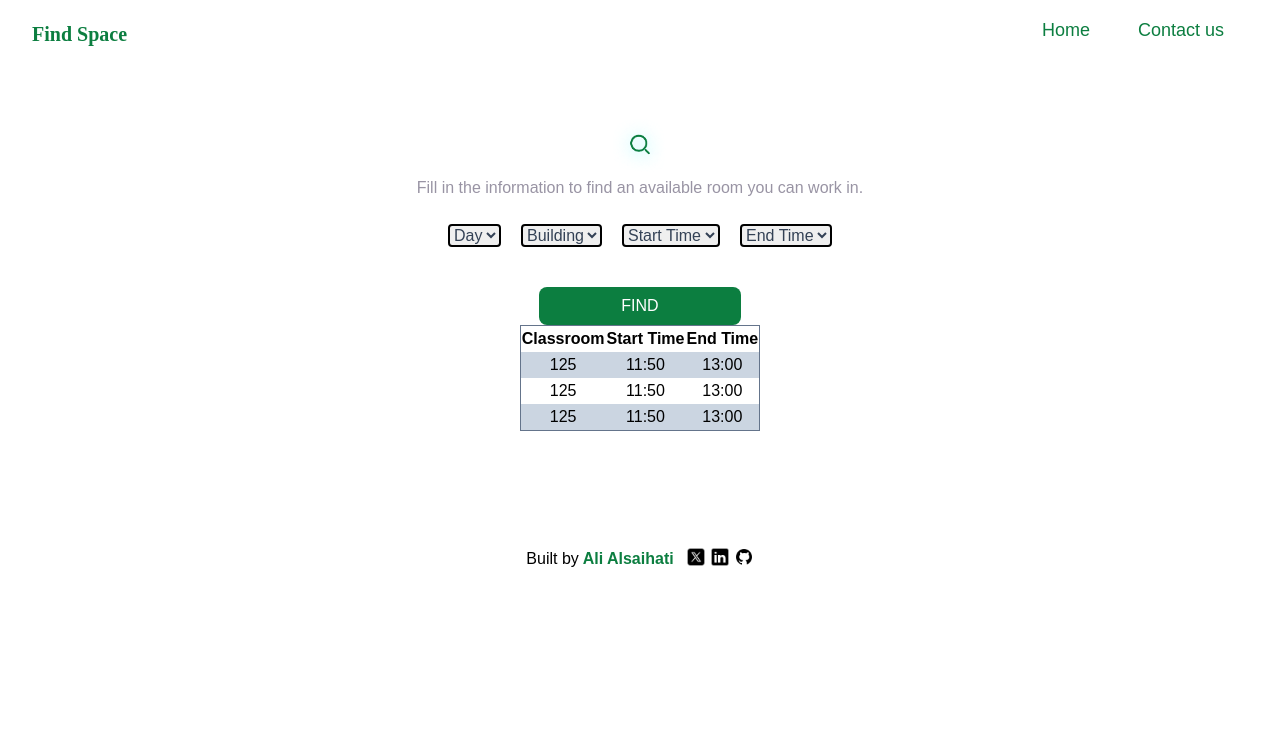
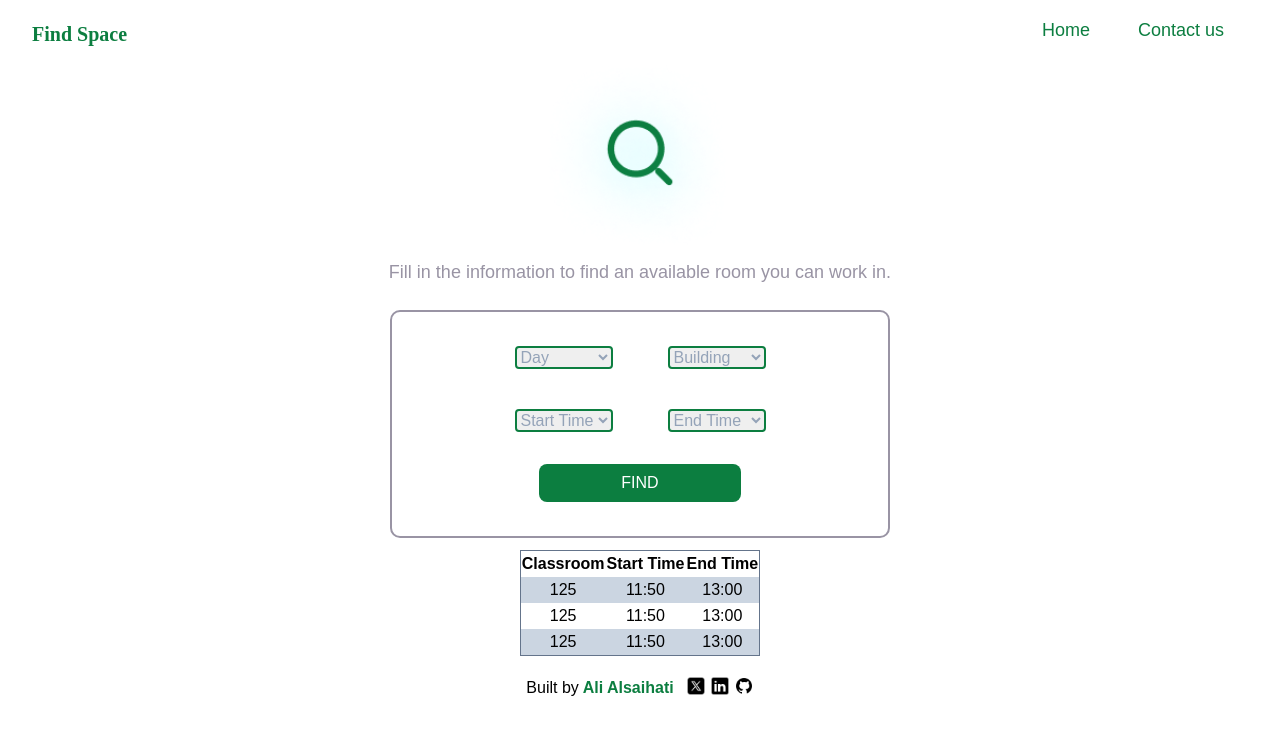
Before and after one commit to Ali-SWE/find-space, a Next.js app: page / in a window 1280 px wide. Shown: the top 734 px of the page. Built offline with nearby package versions, Linux system fonts and the light colour scheme; a web font is replaced by a local one.

Commit message:
working on the main page UI

```diff
--- /dev/null
+++ b/app/components/Info.tsx
@@ -0,0 +1,65 @@
+import React from "react";
+import Button from "./Button";
+import { generateHoursList } from "../utils";
+import buildingsAndRooms from "../../public/buildings.json";
+
+const buildings = buildingsAndRooms.map((obj) => obj.buildingNumber )
+console.log(buildings)
+
+const hoursList = generateHoursList()
+
+
+
+const selectData = [
+  {
+    nameAndId:"select-day",
+    text:"Day",
+    list: ["U", "M", "T", "W", "R"]
+  },
+  {
+    nameAndId:"select-building",
+    text:"Building",
+    list: buildings
+
+  },
+  {
+    nameAndId:"select-start-time",
+    text:"Start Time",
+    list: hoursList
+
+  },
+  {
+    nameAndId:"select-end-time",
+    text:"End Time",
+    list: hoursList
+
+  },
+]
+
+const Info: React.FC = () =>{
+    return (
+        <div className="box-border grid grid-cols-1 gap-y-8 justify-items-center mb-3
+         border-2 w-[282px] md:w-[500px] border-secondary p-[34px] rounded-[10px]">
+            <div className="grid grid-cols-2 gap-y-10 gap-x-[30px] md:gap-x-[55px]">
+            {
+                selectData.map(data =>(
+                            <select name={data.nameAndId} id={data.nameAndId} className="border-2 border-primary rounded text-slate-400 text-xs md:text-base">
+                                <option value="">
+                                    {data.text}
+                                </option>
+                                {data.list.map(item =>
+                                    <option key={item} value={item}>{item}</option>
+                                    )}
+                            </select>
+
+
+                ))
+            }
+            </div>
+            <Button/>
+
+        </div>
+        )
+}
+
+export default Info;
--- a/app/components/Navbar.tsx
+++ b/app/components/Navbar.tsx
@@ -8,13 +8,13 @@ const Navbar: React.FC = () => {
   const [isMenuOpen, setIsMenuOpen] = useState(false);
 
   return (
-    <div className='text-primary'>
-      <nav className="w-full fixed top-0 left-0 right-0 z-10">
+    <header className='text-primary'>
+      <nav className="w-full fixed top-0 left-0 right-0">
         <div className="justify-between px-4 mx-auto lg:max-w-7xl md:items-center md:flex md:px-8">
           <div>
             <div className="flex items-center justify-between py-3 md:py-5 md:block">
-              {/* ORGANIZATION NAME */}
 
+            {/* ORGANIZATION NAME */}
             <h2 className="text-xl font-bold  font-aclonic">Find Space</h2>
 
               {/* HAMBURGER BUTTON FOR SMALL SCREENS */}
@@ -46,7 +46,7 @@ const Navbar: React.FC = () => {
                 </li>
 
                 <li className="pb-4 text-lg py-2 md:px-6 text-center hover:text-gray-500">
-                  <Link href="/about"> {/*This link should go to Contact us page section */}
+                  <Link href="/contactus"> {/*This link should go to Contact us page section */}
                     Contact us
                   </Link>
                 </li>
@@ -56,7 +56,7 @@ const Navbar: React.FC = () => {
           </div>
         </div>
       </nav>
-    </div>
+    </header>
   );
 };
 
--- a/app/components/Overview.tsx
+++ b/app/components/Overview.tsx
@@ -5,11 +5,11 @@ const Overview: React.FC = () =>{
     <div className="grid grid-cols-1 justify-items-center w-auto mb-6">
         <Image
         src="/search.png"
-        width={60}
-        height={60}
+        width={200}
+        height={200}
         alt="Find Feature"
         />
-        <p className="text-secondary w-30 text-center">Fill in the information to find an available room you can work in.</p>
+        <p className="text-secondary w-30 text-center text-lg">Fill in the information to find an available room you can work in.</p>
     </div>
     )
 }
--- a/app/contactus/page.tsx
+++ b/app/contactus/page.tsx
@@ -1,7 +1,7 @@
 export default function ContactUs() {
     return (
       <main className="flex min-h-screen flex-col items-center justify-between p-24">
-        about
+        Contact us
       </main>
     );
   }
--- a/app/page.tsx
+++ b/app/page.tsx
@@ -1,63 +1,14 @@
+import Overview from "./components/Overview";
+import Info from "./components/Info";
 import Table from "./components/Table";
-import Button from "./components/Button";
-import {generateHoursList} from "./utils";
-import buildings from "../public/buildings.json"
-import Overview from "./components/Overview";
 
-const hoursList = generateHoursList()
-
-// console.log(buildings)
-
-const selectData = [
-  {
-    nameAndId:"select-day",
-    text:"Day",
-    list: ["U", "M", "T", "W", "R"]
-  },
-  {
-    nameAndId:"select-building",
-    text:"Building",
-    list: [3,4,5,11,14,22,24,59,63]
-
-  },
-  {
-    nameAndId:"select-start-time",
-    text:"Start Time",
-    list: hoursList
-
-  },
-  {
-    nameAndId:"select-end-time",
-    text:"End Time",
-    list: hoursList
-
-  },
-]
 
 export default function Home() {
   return (
-    <div className="flex flex-col items-center justify-between p-24 mt-5 mb-5">
+    <div className="flex flex-col items-center justify-between pt-[38px] px-24 mt-5 mb-5">
       <Overview/>
-      <div className="flex gap-5 mb-10">
-      {
-        selectData.map(data =>(
-          <div className="flex flex-row gap-3" key={data.nameAndId}>
-            <select name={data.nameAndId} id={data.nameAndId} className="border-2 border-black rounded text-slate-700">
-              <option value="">
-              {data.text}
-              </option>
-              {data.list.map(item =>
-                <option key={item} value={item}>{item}</option>
-              )}
-            </select>
-          </div>
-        ))
-      }
-      </div>
-      <Button/>
+      <Info/>
       <Table/>
-
-
     </div>
   );
 }
```
